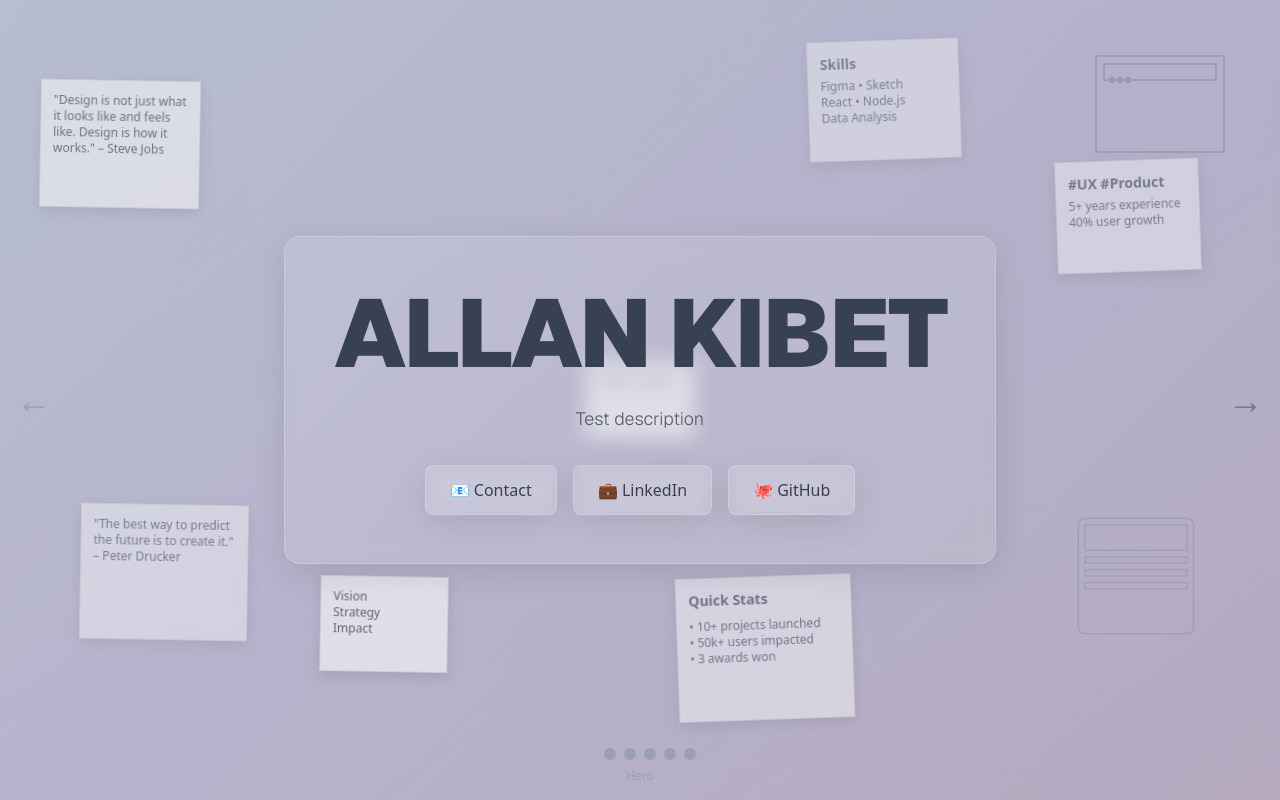
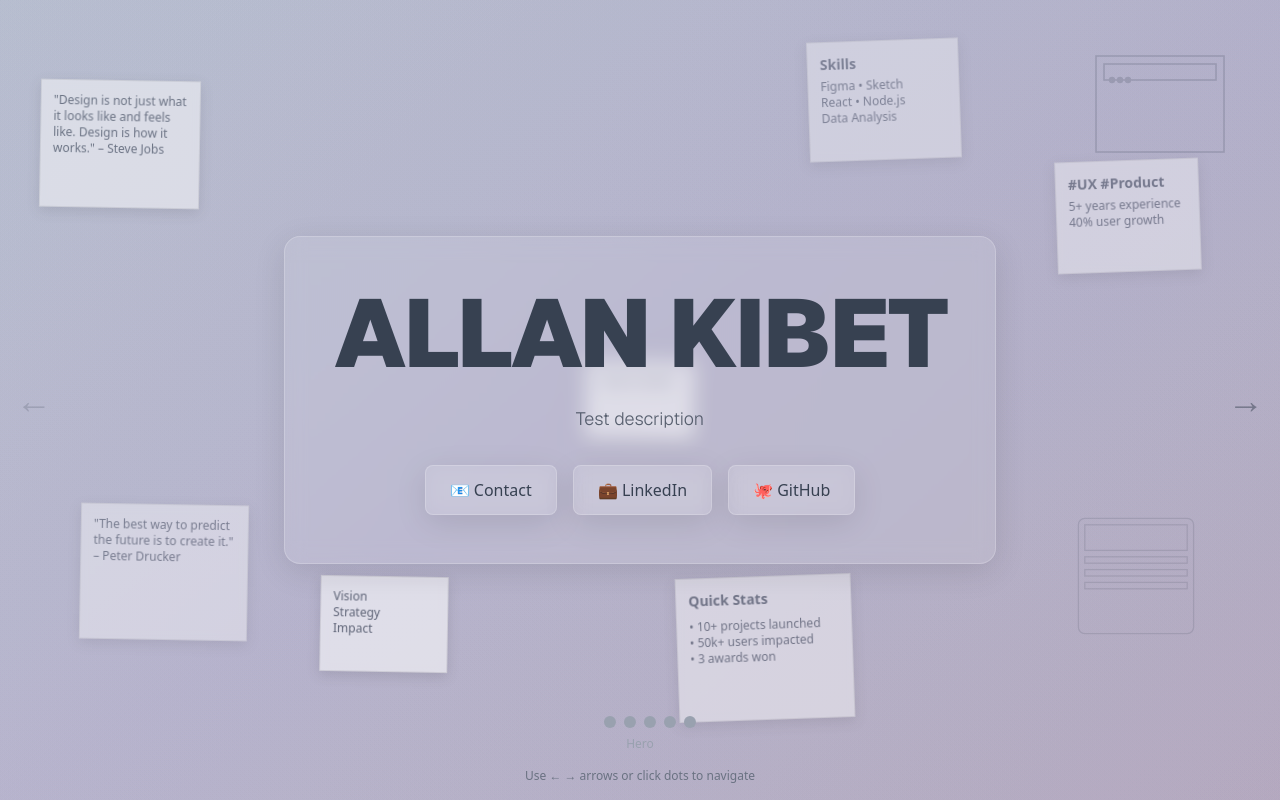
Before and after one commit to Allanetizen/portfolio-3.0, a Next.js app: page / in a window 1280 px wide. Built offline with nearby package versions, Linux system fonts and the light colour scheme.

Commit message:
Add navigation instructions to help users discover horizontal scrolling

```diff
--- a/src/components/PortfolioClient.tsx
+++ b/src/components/PortfolioClient.tsx
@@ -212,6 +212,9 @@ export default function PortfolioClient({ data }: PortfolioClientProps) {
         <div className="text-xs text-gray-400 font-medium">
           {['Hero', 'Projects', 'About', 'Experience', 'Contact', 'Footer'][currentSection]}
         </div>
+        <div className="text-xs text-gray-500 mt-2">
+          Use ← → arrows or click dots to navigate
+        </div>
       </div>
     </div>
   );
```
